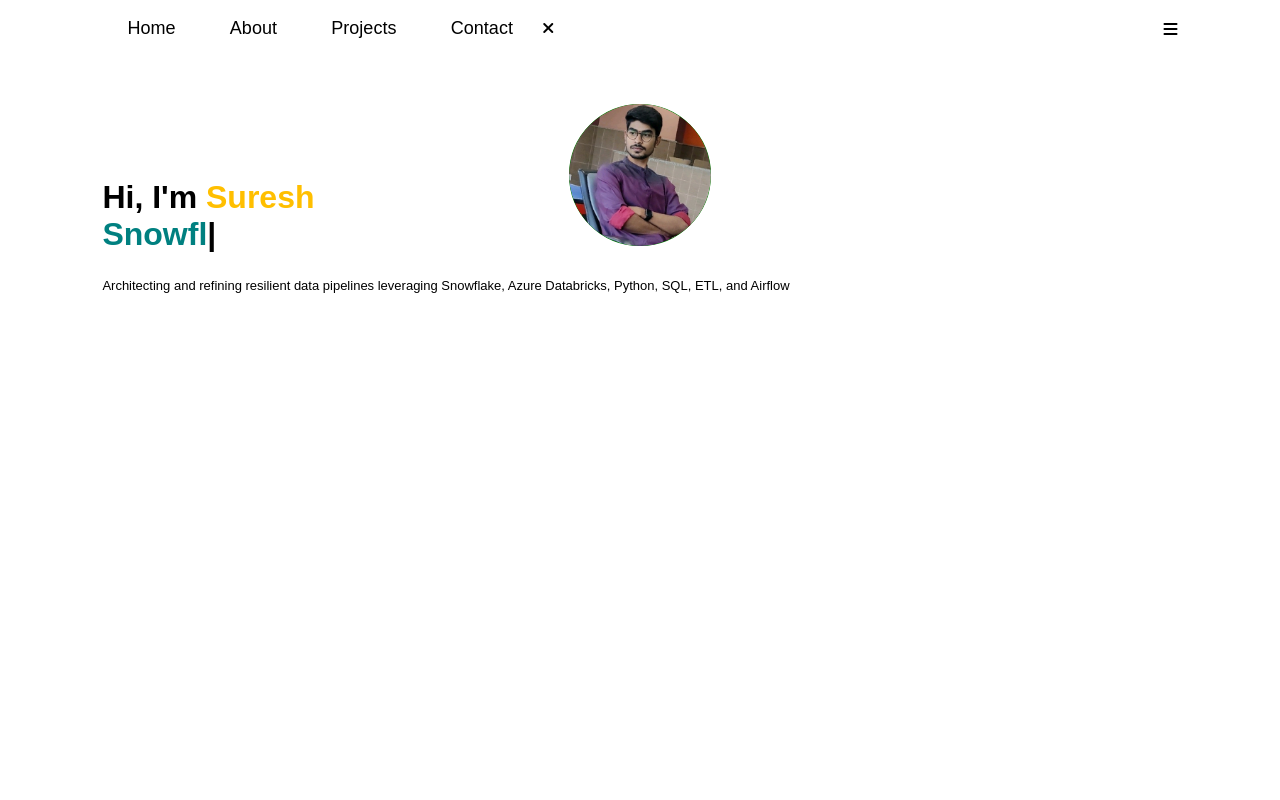
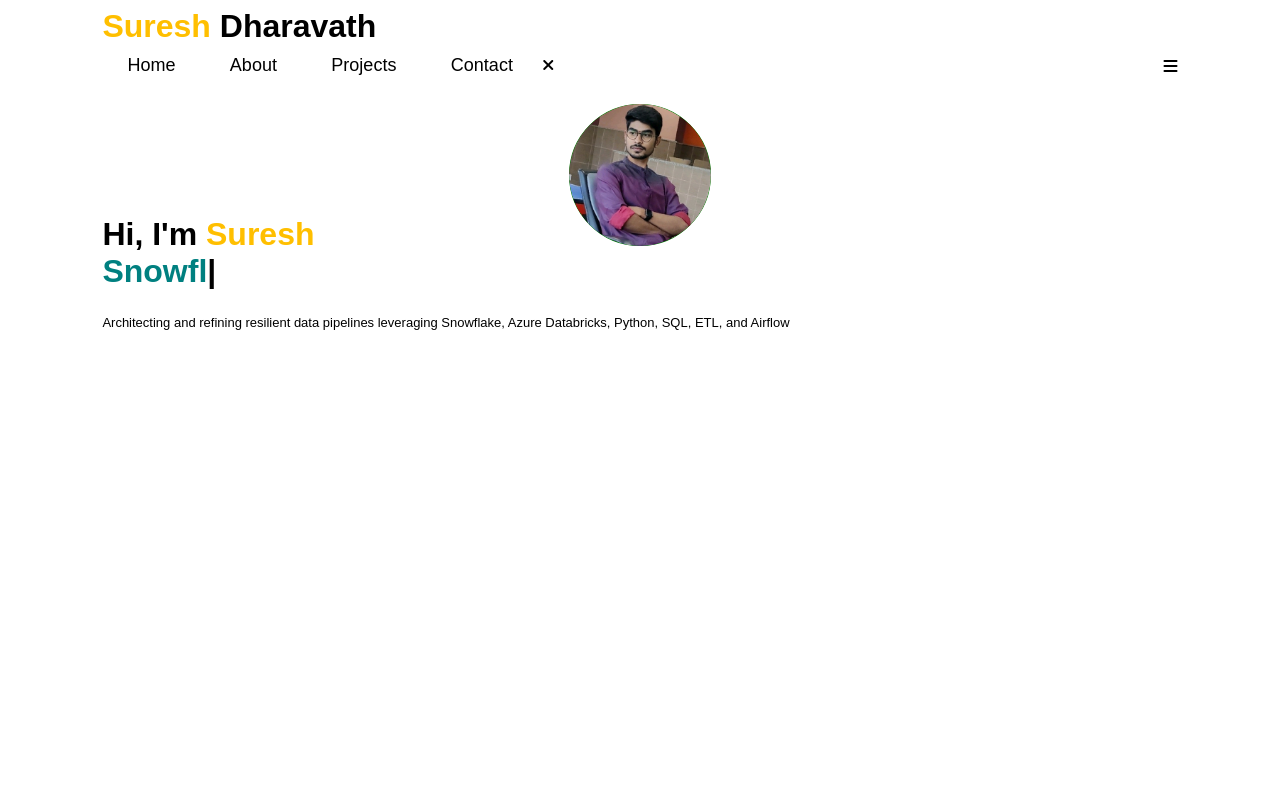
Before and after one commit to 1921185198/My_Portfolio_Website, a plain HTML site: page index.html in a window 1280 px wide. Shown: the top 800 px of the page. Drawn offline with nearby package versions, Linux system fonts and the light colour scheme.

Commit message:
Update index.html

```diff
--- a/index.html
+++ b/index.html
@@ -14,6 +14,7 @@
             <img src="./1.png" alt="Suresh Dharavath">
         </div>
         <div class="container">
+            <h1 id="logo"><span>Suresh</span> Dharavath</h1>
             <nav>
 <!--                 <h1 id="logo"><span>Suresh</span> Dharavath</h1> -->
                 <ul id="sidemenu">
```
